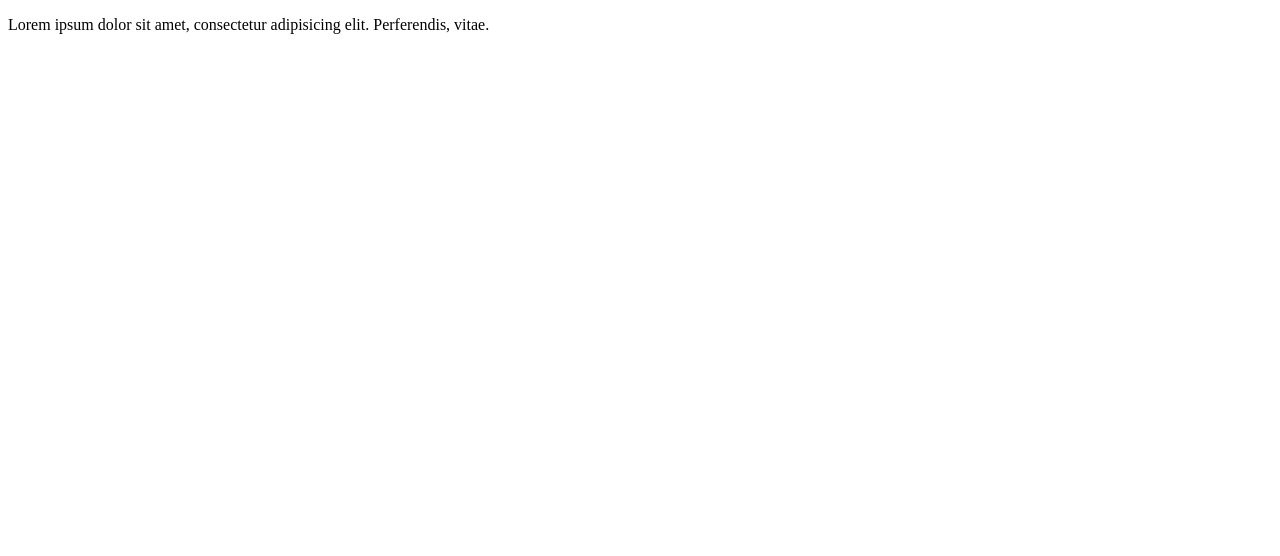
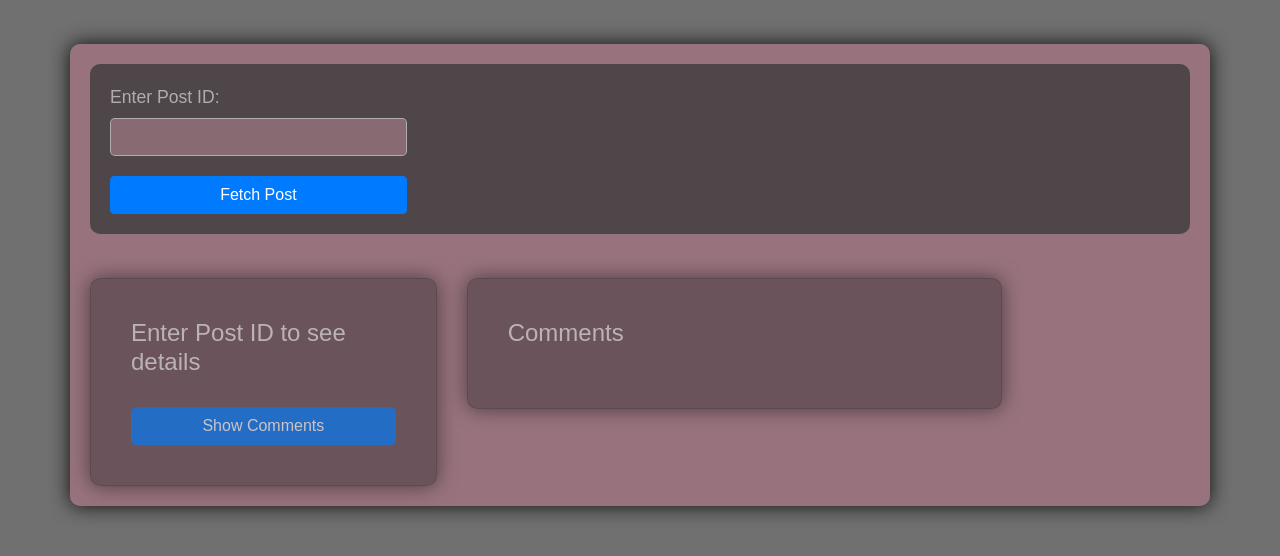
Before and after one commit to VladislavKochkov/js_hw, a website: page src/index.html in a window 1280 px wide. Drawn offline with nearby package versions, Linux system fonts and the light colour scheme.

Commit message:
created hw

```diff
--- a/src/index.html
+++ b/src/index.html
@@ -3,13 +3,64 @@
     <head>
         <meta charset="UTF-8" />
         <title>Title</title>
+        <link
+            rel="stylesheet"
+            href="./../node_modules/bootstrap/dist/css/bootstrap.min.css"
+        />
+        <link rel="stylesheet" href="./scss/styles.css" />
     </head>
     <body>
-        <p>
-            Lorem ipsum dolor sit amet, consectetur adipisicing elit.
-            Perferendis, vitae.
-        </p>
+        <div class="container mt-4">
+            <form id="idForm" class="mb-4">
+                <div class="mb-3">
+                    <label for="userId" class="form-label"
+                        >Enter Post ID:</label
+                    >
+                    <input
+                        type="number"
+                        id="userId"
+                        name="userId"
+                        class="form-control"
+                        required
+                        min="1"
+                        max="100"
+                    />
+                </div>
+                <button type="submit" class="btn btn-primary gray">
+                    Fetch Post
+                </button>
+            </form>
 
-        <script src="js/script.js"></script>
+            <div class="row">
+                <div class="col-md-4">
+                    <div data-post-card class="card">
+                        <div class="card-body">
+                            <h5 data-post-title class="card-title">
+                                Enter Post ID to see details
+                            </h5>
+                            <p data-post-body class="card-text"></p>
+                            <button
+                                disabled
+                                data-comments-btn
+                                class="btn btn-primary"
+                            >
+                                Show Comments
+                            </button>
+                        </div>
+                    </div>
+                </div>
+
+                <div class="col-md-6">
+                    <div class="card">
+                        <div class="card-body">
+                            <h5 class="card-title">Comments</h5>
+                            <div id="comments" class="list-group"></div>
+                        </div>
+                    </div>
+                </div>
+            </div>
+        </div>
+
+        <script type="module" src="js/script.js"></script>
     </body>
 </html>
--- /dev/null
+++ b/src/js/api.js
@@ -0,0 +1,15 @@
+export const fetchPostById = (id) => {
+    return fetch(`https://jsonplaceholder.typicode.com/posts/${id}`)
+        .then((response) => response.json())
+        .catch(() => {
+            throw new Error('Failed to fetch post');
+        });
+};
+
+export const fetchCommentsByPostId = (id) => {
+    return fetch(`https://jsonplaceholder.typicode.com/comments?postId=${id}`)
+        .then((response) => response.json())
+        .catch(() => {
+            throw new Error('Failed to fetch comments');
+        });
+};
--- /dev/null
+++ b/src/js/domSelectors.js
@@ -0,0 +1,16 @@
+export const displayPost = (data) => {
+    const title = document.querySelector('[data-post-title]');
+    const body = document.querySelector('[data-post-body]');
+    title.textContent = `Title: ${data.title}`;
+    body.textContent = `Body: ${data.body}`;
+};
+
+export const displayComments = (comments) => {
+    const commentList = document.querySelector('#comments');
+    commentList.innerHTML = comments
+        .map(
+            (comment) =>
+                `<li>Id: ${comment.id} | Email: ${comment.email}<br>Comment: ${comment.body}</li>`
+        )
+        .join('');
+};
--- a/src/js/script.js
+++ b/src/js/script.js
@@ -1 +1,22 @@
 'use strict';
+import { fetchPostById, fetchCommentsByPostId } from './api.js';
+import { displayPost, displayComments } from './domSelectors.js';
+
+const form = document.querySelector('#idForm');
+const btnComment = document.querySelector('[data-comments-btn]');
+
+form.addEventListener('submit', (event) => {
+    event.preventDefault();
+    const userId = document.querySelector('#userId').value;
+    fetchPostById(userId).then((data) => {
+        displayPost(data);
+        btnComment.removeAttribute('disabled');
+    });
+});
+
+btnComment.addEventListener('click', () => {
+    const userId = document.querySelector('#userId').value;
+    fetchCommentsByPostId(userId).then((comments) => {
+        displayComments(comments);
+    });
+});
--- /dev/null
+++ b/src/scss/styles.scss
@@ -0,0 +1,116 @@
+$dark-gray: rgba(84, 83, 83, 0.83);
+$midnight-pink: rgba(151, 115, 126, 0.8);
+$neon-pink: #c45d7c;
+$neon-gray: rgba(237, 237, 237, 0.62);
+$black: #090909;
+$light-gray: rgba(237, 237, 237, 0.62);
+
+body {
+  background-color: $dark-gray;
+  font-family: 'Arial', sans-serif;
+  color: $black;
+  margin: 0;
+  padding: 20px;
+}
+
+.container {
+  margin: 0 auto;
+  padding: 20px;
+  background: rgba(196, 117, 138, 0.47);
+  border-radius: 10px;
+  box-shadow: 0 0 20px rgb(14, 14, 14);
+}
+
+form {
+  background: rgba(65, 63, 63, 0.84);
+  padding: 20px;
+  border-radius: 10px;
+  margin-bottom: 20px;
+
+  .form-label {
+    color: $light-gray;
+    font-size: 1.1rem;
+  }
+
+  .form-control {
+    background-color: $midnight-pink;
+    color: $black;
+    border: 1px solid $neon-gray;
+    border-radius: 5px;
+    padding: 10px;
+    width: 28%;
+    margin-bottom: 20px;
+    font-size: 1rem;
+
+    &:focus {
+      border-color: $neon-pink;
+      outline: none;
+      box-shadow: 0 0 5px $neon-pink;
+    }
+  }
+
+  button {
+    background-color: $neon-gray;
+    border: none;
+    color: $black;
+    padding: 10px 20px;
+    border-radius: 5px;
+    cursor: pointer;
+    width: 28%;
+    font-size: 1rem;
+    transition: 0.3s;
+
+    &:hover {
+      background-color: $neon-pink;
+    }
+
+    &:disabled {
+      background-color: $light-gray;
+      cursor: not-allowed;
+    }
+  }
+}
+
+.card {
+  background-color: rgba(98, 78, 84, 0.84);
+  padding: 20px;
+  border-radius: 10px;
+  box-shadow: 0 0 20px rgba(0, 0, 0, 0.5);
+  margin-top: 20px;
+  color: $black;
+
+  .card-title {
+    font-size: 1.5rem;
+    color: $neon-gray;
+    margin-bottom: 10px;
+  }
+
+  .card-text {
+    color: $light-gray;
+    margin-bottom: 20px;
+  }
+
+  button {
+    background-color: $neon-gray;
+    border-radius: 5px;
+    font-size: 1rem;
+    width: 100%;
+    margin-top: 10px;
+  }
+}
+
+#comments {
+  list-style-type: none;
+  padding-left: 0;
+  color: $light-gray;
+  text-align: left;
+  margin-top: 20px;
+
+  li {
+    background: rgba(0, 0, 0, 0.5);
+    margin: 5px 0;
+    padding: 10px;
+    border-radius: 5px;
+    font-size: 0.9rem;
+  }
+}
```
Also changed, not shown: Readme.md, src/scss/styles.css (added), 1 other file.
